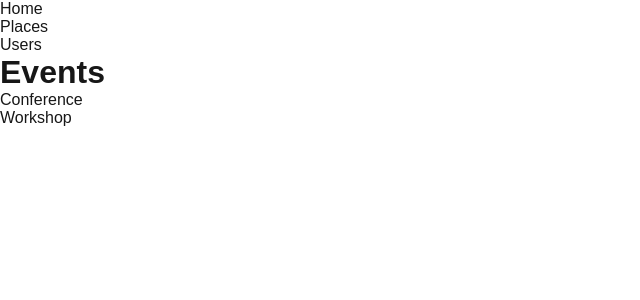
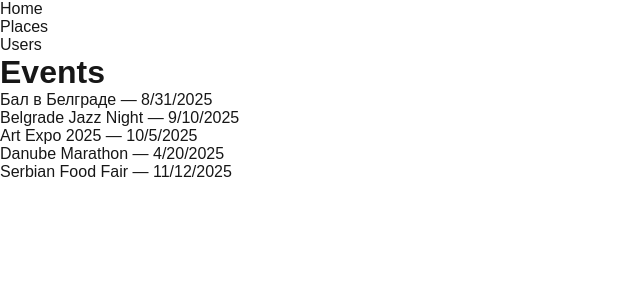
Before and after one commit to kapernikxd/client-next, a Next.js app: page / in a window 1280 px wide. Shown: the top 300 px of the page, without its empty margins (0-640 px from the left). Built offline with nearby package versions, Linux system fonts and the light colour scheme.

Commit message:
feat: add mock events

```diff
--- a/src/app/(site)/data.ts
+++ b/src/app/(site)/data.ts
@@ -1,7 +1,10 @@
 export interface Event {
   id: string;
   title: string;
-  date: string;
+  description: string;
+  startDate: string;
+  address: string;
+  images: string[];
 }
 
 export interface Place {
@@ -17,8 +20,52 @@
 }
 
 export const events: Event[] = [
-  { id: "1", title: "Conference", date: "2025-05-01" },
-  { id: "2", title: "Workshop", date: "2025-06-15" },
+  {
+    id: "65d37f9c0e0aef59bfa09038",
+    title: "Бал в Белграде",
+    description:
+      "Приглашаем вас на незабываемый вечер! Живая музыка, танцы и фото-зона для волшебных снимков.",
+    startDate: "2025-08-31T15:00:00.000Z",
+    address:
+      "Imperium Hall, Кеј на Ади Хуји, Београд, Централна Србија, 11060, Србија",
+    images: ["/vercel.svg"],
+  },
+  {
+    id: "1",
+    title: "Belgrade Jazz Night",
+    description:
+      "Вечер живой джазовой музыки с участием лучших музыкантов города.",
+    startDate: "2025-09-10T18:00:00.000Z",
+    address: "Jazz Club, Београд",
+    images: ["/next.svg"],
+  },
+  {
+    id: "2",
+    title: "Art Expo 2025",
+    description:
+      "Выставка современного искусства с работами молодых сербских художников.",
+    startDate: "2025-10-05T10:00:00.000Z",
+    address: "Expo Center, Нови Београд",
+    images: ["/globe.svg"],
+  },
+  {
+    id: "3",
+    title: "Danube Marathon",
+    description:
+      "Марафон вдоль Дуная для любителей бега всех уровней подготовки.",
+    startDate: "2025-04-20T07:00:00.000Z",
+    address: "Дунайская набережная, Београд",
+    images: ["/file.svg"],
+  },
+  {
+    id: "4",
+    title: "Serbian Food Fair",
+    description:
+      "Фестиваль традиционной кухни с дегустациями и мастер-классами от шеф-поваров.",
+    startDate: "2025-11-12T12:00:00.000Z",
+    address: "Трг Републике, Београд",
+    images: ["/window.svg"],
+  },
 ];
 
 export const places: Place[] = [
--- a/src/app/(site)/page.tsx
+++ b/src/app/(site)/page.tsx
@@ -8,7 +8,9 @@
       <ul>
         {events.map((event) => (
           <li key={event.id}>
-            <Link href={`/event/${event.id}`}>{event.title}</Link>
+            <Link href={`/event/${event.id}`}>
+              {event.title} — {new Date(event.startDate).toLocaleDateString()}
+            </Link>
           </li>
         ))}
       </ul>
```
Also changed, not shown: src/app/(site)/event/[id]/page.tsx (+9 -1 lines).
